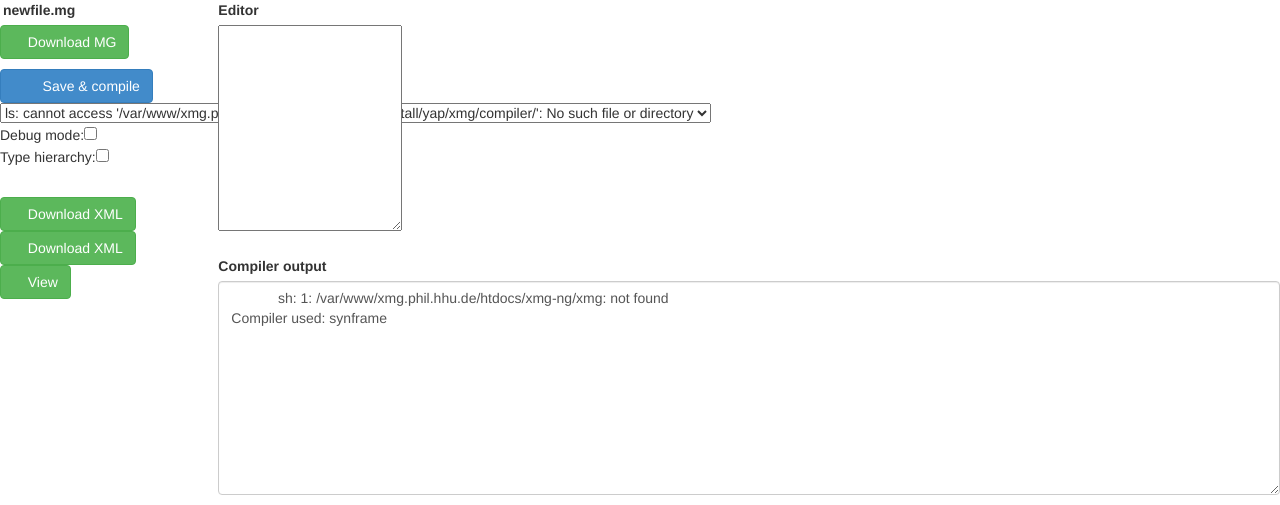
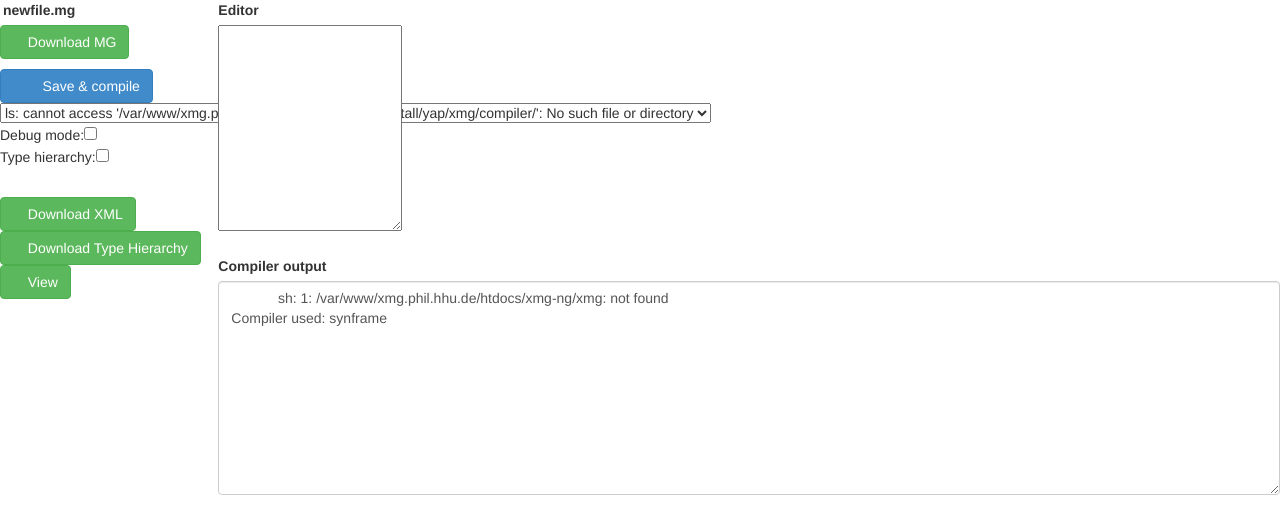
Before and after one commit to xmg-hhu/xmg-webgui, a CodeIgniter app: page /index.php/upload/workbench in a window 1280 px wide. Shown: the part 183-688 px from the top of the page. Run offline with CodeIgniter, Linux system fonts and the light colour scheme; some web fonts are replaced.

Commit message:
Button text

```diff
--- a/htdocs/application/views/workbench_view.php
+++ b/htdocs/application/views/workbench_view.php
@@ -167,7 +167,7 @@
 	  <br />
 
 	  <?php echo('<a target="_blank" href="uploads/'.basename($grammarfile,'.'.pathinfo($grammarfile)['extension']).'.xml " class="btn btn-success" download="'.preg_replace("/^.*\..*\..*\..*_/","",basename($grammarfile,'.'.pathinfo($grammarfile)['extension'])).'.xml" role="button"><span class="glyphicon glyphicon-download-alt"></span> Download XML </a>');?>
-	  <?php echo('<a target="_blank" href="uploads/'.basename($grammarfile,'.'.pathinfo($grammarfile)['extension']).'_more.mac " class="btn btn-success" download="'.preg_replace("/^.*\..*\..*\..*_/","",basename($grammarfile,'.'.pathinfo($grammarfile)['extension'])).'_more.mac" role="button"><span class="glyphicon glyphicon-download-alt"></span> Download XML </a>');?>
+	  <?php echo('<a target="_blank" href="uploads/'.basename($grammarfile,'.'.pathinfo($grammarfile)['extension']).'_more.mac " class="btn btn-success" download="'.preg_replace("/^.*\..*\..*\..*_/","",basename($grammarfile,'.'.pathinfo($grammarfile)['extension'])).'_more.mac" role="button"><span class="glyphicon glyphicon-download-alt"></span> Download Type Hierarchy </a>');?>
 	  <?php echo('<a target="_blank" href="index.php/upload/viewer?file='.basename($grammarfile,'.'.pathinfo($grammarfile)['extension']).'.xml" class="btn btn-success" role="button"><span class="glyphicon glyphicon-eye-open"></span> View </a>');?>
 
 	  <p></p>
```
